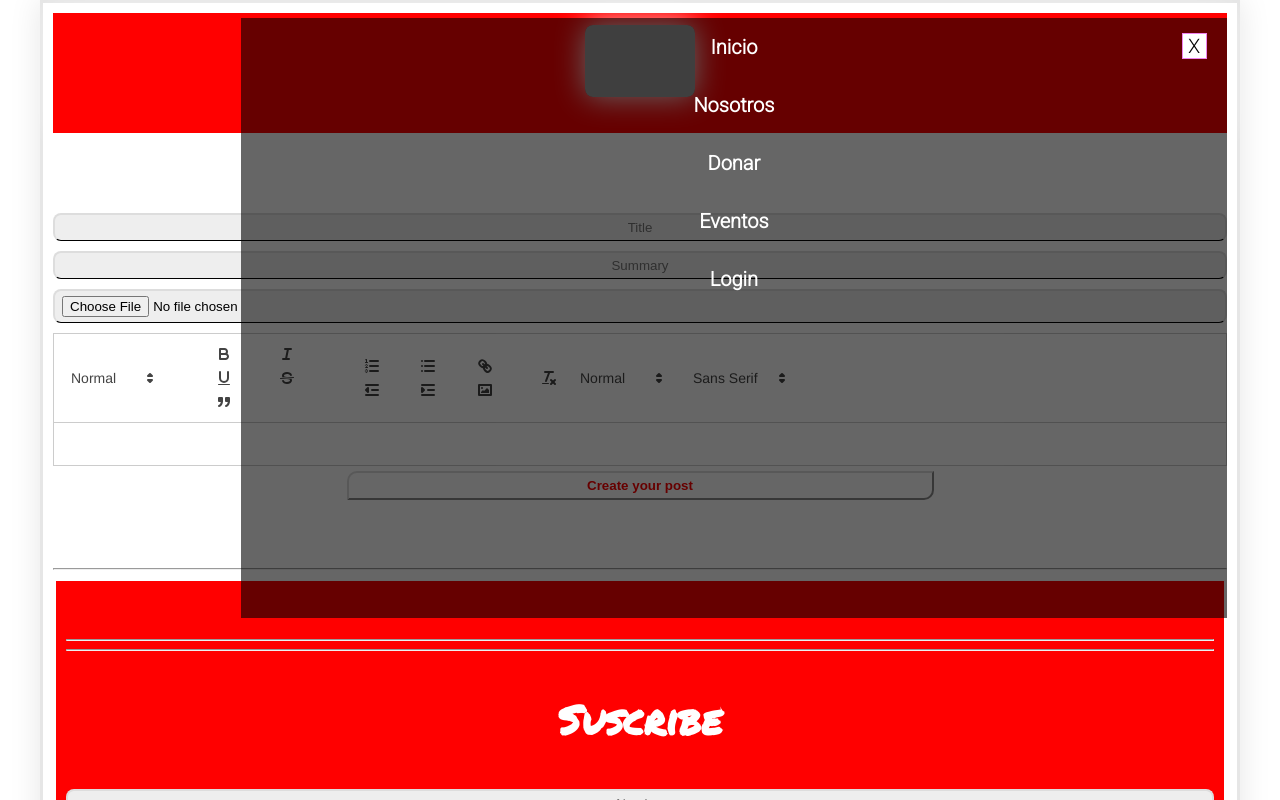
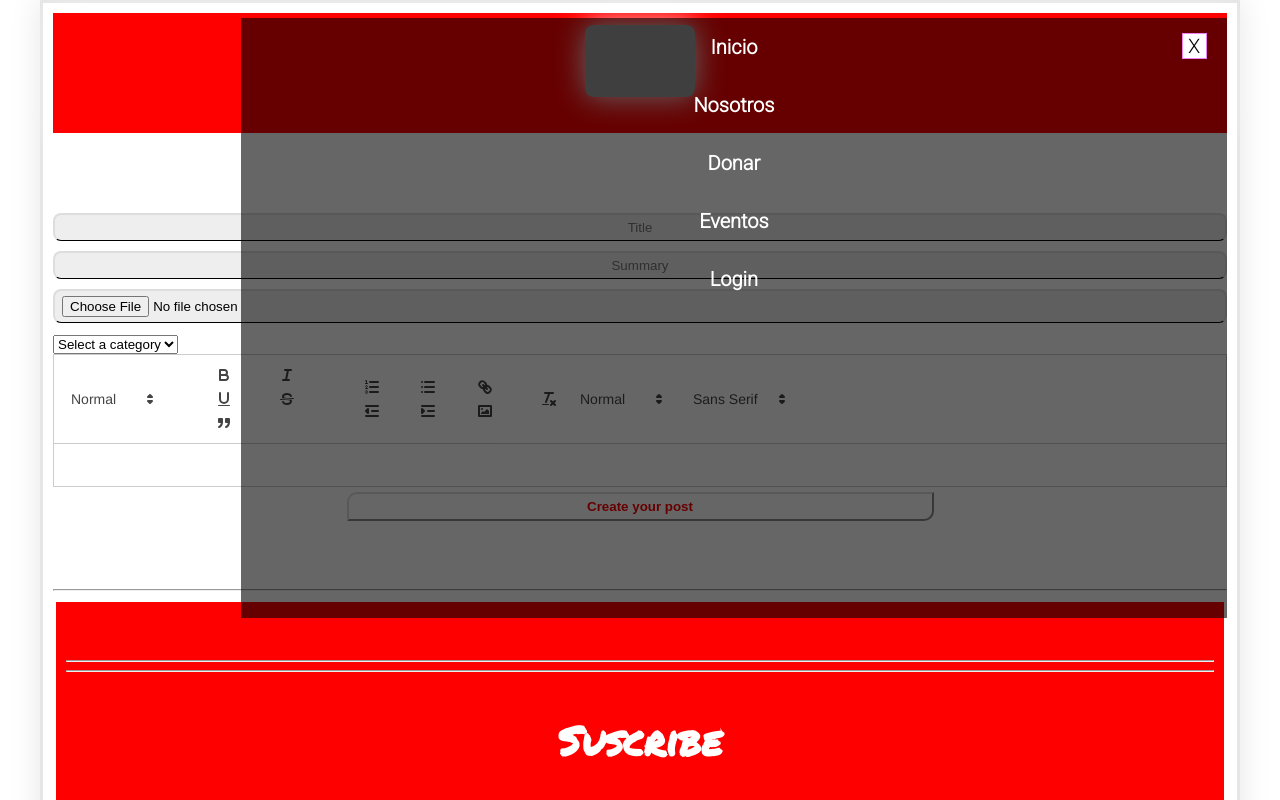
Before and after one commit to Xantino1997/sentidos-blog, a React (Create React App) app in the folder client/: page /create in a window 1280 px wide. Shown: the top 800 px of the page. Built offline with nearby package versions, Linux system fonts and the light colour scheme; no server answers; grey boxes are pictures that could not be loaded; a web font is replaced by a local one.

Commit message:
Update CreatePost.js

```diff
--- a/client/src/pages/CreatePost.js
+++ b/client/src/pages/CreatePost.js
@@ -11,6 +11,7 @@ export default function CreatePost() {
   const [summary, setSummary] = useState("");
   const [content, setContent] = useState("");
   const [files, setFiles] = useState("");
+  const [category, setCategory] = useState(""); // Agregada la categoría
   const [redirect, setRedirect] = useState(false);
 
   async function createNewPost(ev) {
@@ -22,6 +23,7 @@ export default function CreatePost() {
     data.set("content", content);
     data.set("file", files[0]);
     data.set("profileAvatar", userInfo.profilePicture);
+    data.set("category", category); // Agregada la categoría al FormData
 
     try {
       const storedToken = document.cookie
@@ -32,7 +34,7 @@ export default function CreatePost() {
       if (storedToken) {
         const [, tokenValue] = storedToken.split("=");
 
-        const response = await fetch("https://backend-blog-psi.vercel.app/post", {
+        const response = await fetch("http://localhost:4000/post", {
           method: "POST",
           body: data,
           headers: {
@@ -73,6 +75,17 @@ export default function CreatePost() {
         onChange={(ev) => setSummary(ev.target.value)}
       />
       <input type="file" onChange={(ev) => setFiles(ev.target.files)} />
+      <select
+        value={category}
+        onChange={(ev) => setCategory(ev.target.value)}
+      >
+        <option value="">Select a category</option>
+        <option value="Medicina">Medicina</option>
+        <option value="Psicologia">Psicologia</option>
+        <option value="Vida Cotidiana">Vida Cotidiana</option>
+        <option value="Bullying">Bullying</option>
+        <option value="Asesoramiento">Asesoramiento</option>
+      </select>
       <Editor value={content} onChange={setContent} />
       <button style={{ marginTop: "5px" }}>Create your post</button>
       <br />
```
